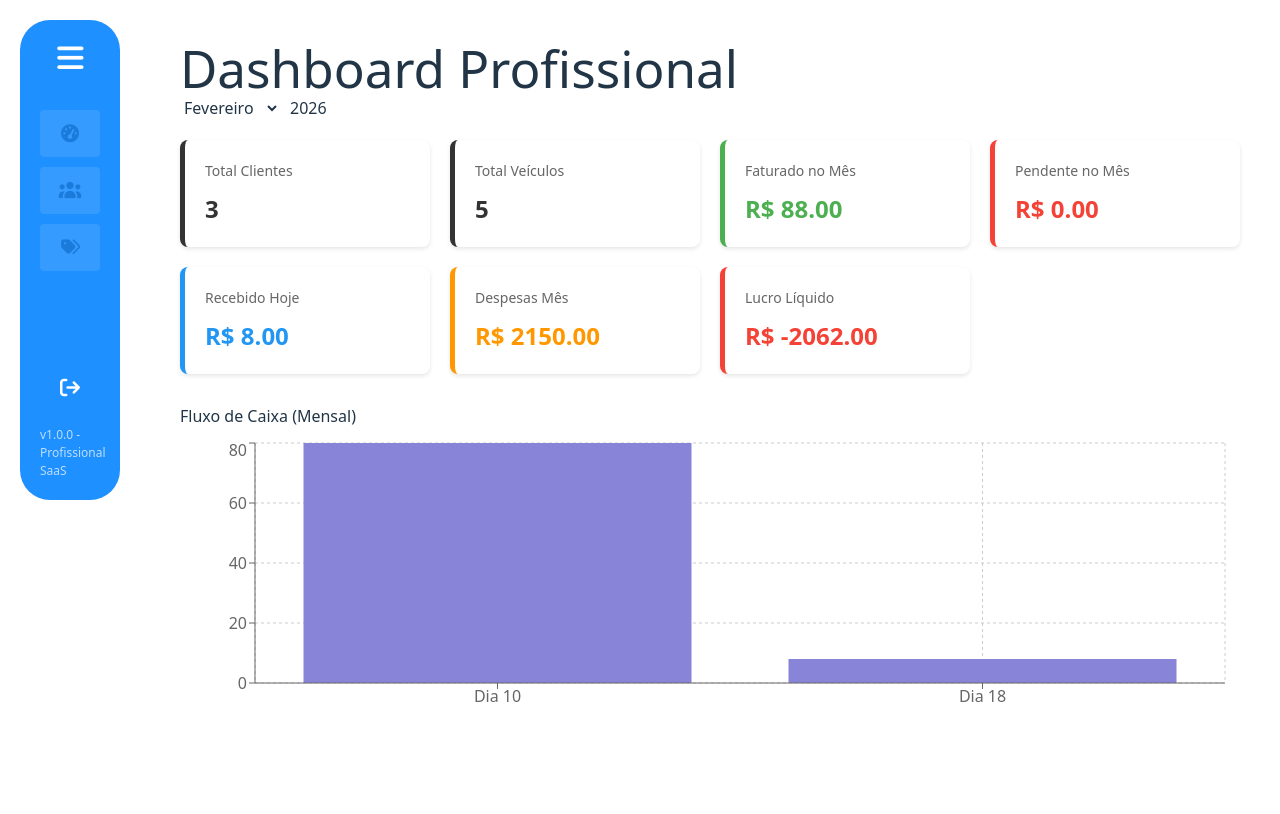
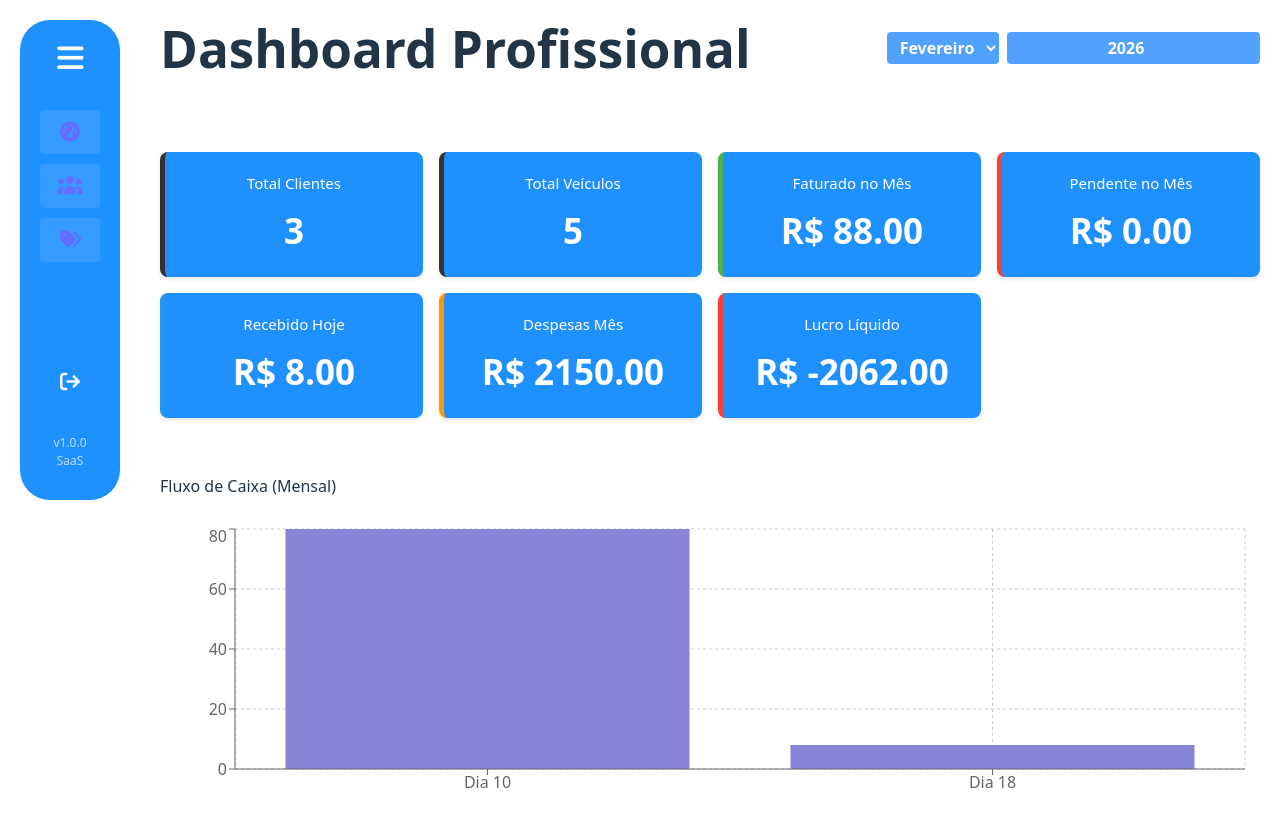
Before and after one commit to RaphaLsantos/lavaRapidoGerenciador, a React (Vite) app in the folder LavaRapidoGerenciador/: page /dashboard in a window 1280 px wide. Built offline with nearby package versions, Linux system fonts and the light colour scheme; data requests are answered from the project's data file.

Commit message:
Atualização
- Cores dos cards
- posições do header de dashboard

```diff
--- a/LavaRapidoGerenciador/src/components/Layout.tsx
+++ b/LavaRapidoGerenciador/src/components/Layout.tsx
@@ -17,14 +17,14 @@ export default function Layout() {
                 margin: '20px'
             }}>
                 <h2 className="text-3xl font-bold text-white mb-6 tracking-tight cursor-pointer text-center hover:scale-120 transition-transform duration-200"><i className="fa-solid fa-bars text-white-500 "></i></h2>
-                <Link to="/dashboard" style={linkStyle}><i className="fas fa-tachometer-alt"></i></Link>
-                <Link to="/clientes" style={linkStyle}><i className="fas fa-users"></i></Link>
-                <Link to="/servicos-precos" style={linkStyle}><i className="fas fa-tags"></i></Link>
+                <Link to="/dashboard" className={`${linkClasses} group`}><i className="fas fa-tachometer-alt group-hover:text-white"></i></Link>
+                <Link to="/clientes" className={`${linkClasses} group`}><i className="fas fa-users group-hover:text-white"></i></Link>
+                <Link to="/servicos-precos" className={`${linkClasses} group`}><i className="fas fa-tags group-hover:text-white"></i></Link>
                 <div className="mt-auto text-center text-sm text-gray-300">
                     <a href="#sair"><i className="fa-solid fa-arrow-right-from-bracket text-3xl text-white hover:scale-120 mt-20 text-xl transition-transform duration-200"></i></a>
                 </div>
-                <div style={{ marginTop: 'auto', fontSize: '12px', opacity: 0.7 }}>
-                    v1.0.0 - Profissional SaaS
+                <div style={{ marginTop: 'auto', fontSize: '12px', opacity: 0.7, textAlign: 'center', padding: '10px', color: '#ffffff' }}>
+                    v1.0.0<br></br>SaaS
                 </div>
             </aside>
             <main style={{ flex: 1, padding: '20px', backgroundColor: '#ffffff' }}>
@@ -34,14 +34,7 @@ export default function Layout() {
     );
 }
 
-const linkStyle = {
-    color: '#0763c091',
-    textDecoration: 'none',
-    padding: '10px',
-    borderRadius: '4px',
-    backgroundColor: 'rgba(255,255,255,0.1)',
-    transition: 'background 0.3s',
-    textAlign: 'center' as const,
-    fontSize: '18px',
-
-};
+// base styles for sidebar links; hover handled by Tailwind classes
+const linkClasses =
+    "text-[#0763c091] p-2 rounded bg-white/10 text-center text-xl " +
+    "transition-colors duration-300 hover:bg-white/20 hover:scale-110 hover:text-white transition-transform duration-200";
--- a/LavaRapidoGerenciador/src/pages/Dashboard.tsx
+++ b/LavaRapidoGerenciador/src/pages/Dashboard.tsx
@@ -120,11 +120,12 @@ export default function Dashboard() {
     ];
 
     return (
-        <div style={{ padding: '20px' }}>
-            <h1>Dashboard Profissional</h1>
+        <div className="flex flex-col gap-4">
 
-            <div style={{ marginBottom: '20px', display: 'flex', gap: '10px' }}>
-                <select
+            <div className="flex items-center justify-between">
+                <h1 className="text-2xl font-bold">Dashboard Profissional</h1>
+                <div className="flex items-center gap-4 md:flex-row md:items-start md:gap-2">
+                    <select className="bg-blue-400 font-bold text-white p-1 rounded cursor-pointer hover:bg-blue-600 transition-colors duration-200 wd-40 text-center"
                         value={mesSelecionado}
                         onChange={(e) => setMesSelecionado(Number(e.target.value))}
                     >
@@ -132,14 +133,16 @@ export default function Dashboard() {
                             <option key={mes} value={index}>{mes}</option>
                         ))}
                     </select>
-                <input
+                    <input className="wd-100 bg-blue-400 font-bold text-white p-1 rounded cursor-pointer hover:bg-blue-600 transition-colors duration-200 text-center "type="number"
                         type="number"
                         value={anoSelecionado}
                         onChange={(e) => setAnoSelecionado(Number(e.target.value))}
                     />
                 </div>
 
-            <div style={{ display: 'grid', gridTemplateColumns: 'repeat(auto-fit, minmax(200px, 1fr))', gap: '20px', marginBottom: '30px' }}>
+            </div>
+
+            <div className="grid grid-cols-1 sm:grid-cols-2 md:grid-cols-3 lg:grid-cols-4 gap-4 mb-10 mt-15">
                 <Card title="Total Clientes" value={clientesCount} />
                 <Card title="Total Veículos" value={veiculosCount} />
                 <Card title="Faturado no Mês" value={`R$ ${dadosFiltrados.totalFaturado.toFixed(2)}`} color="#4caf50" />
@@ -171,11 +174,14 @@ function Card({ title, value, color = '#333' }: { title: string, value: string |
             padding: '20px',
             borderRadius: '8px',
             boxShadow: '0 2px 4px rgba(0,0,0,0.1)',
-            backgroundColor: '#fff',
-            borderLeft: `5px solid ${color}`
+            backgroundColor: '#1E90FF',
+            borderLeft: `5px solid ${color}`,
+            width: '100%',
+            textAlign: 'center',
+
         }}>
-            <h3 style={{ margin: '0 0 10px 0', fontSize: '14px', color: '#666' }}>{title}</h3>
-            <p style={{ margin: 0, fontSize: '24px', fontWeight: 'bold', color: color }}>{value}</p>
+            <h3 style={{ margin: '0 0 10px 0', fontSize: '15px', color: '#ffffff' }}>{title}</h3>
+            <p style={{ margin: 0, fontSize: '35px', fontWeight: 'bold', color: '#ffffff',  }}>{value}</p>
         </div>
     );
 }
```
Lines whose indentation alone changed are shown as unchanged.
